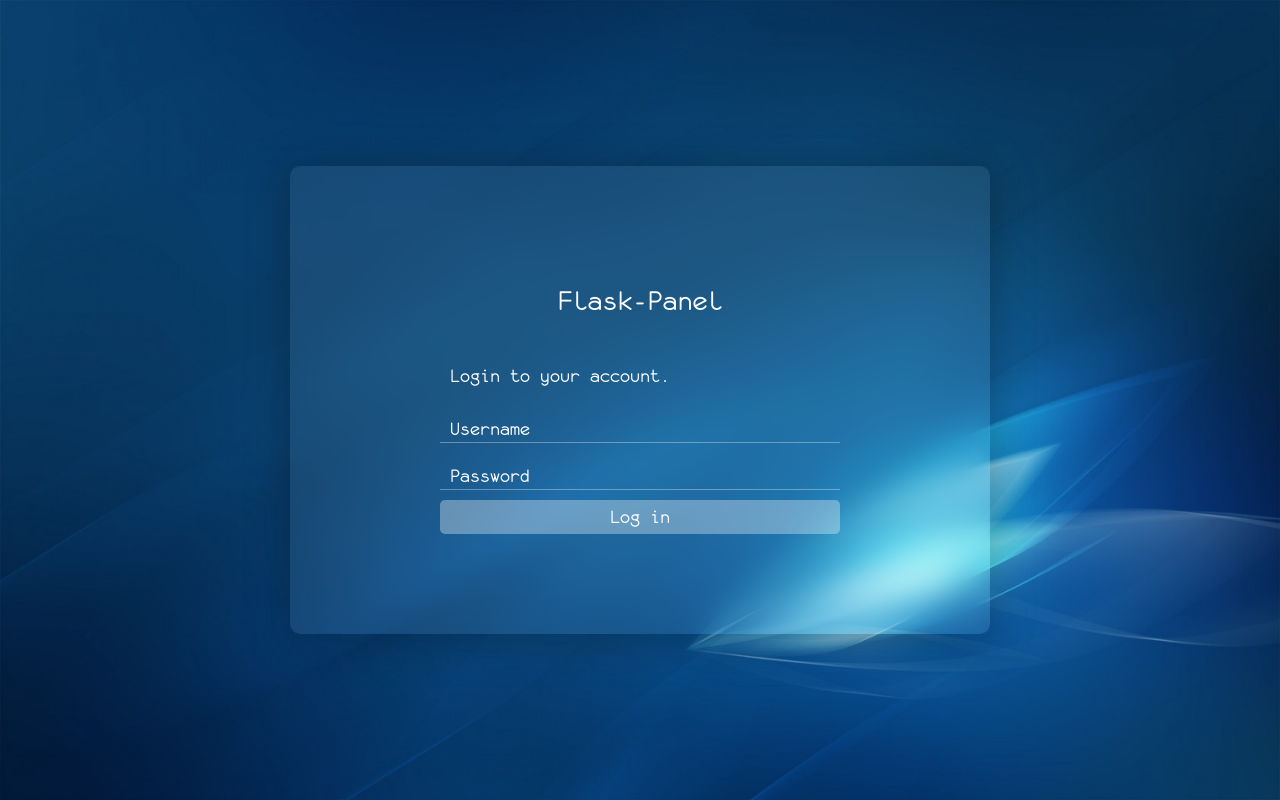
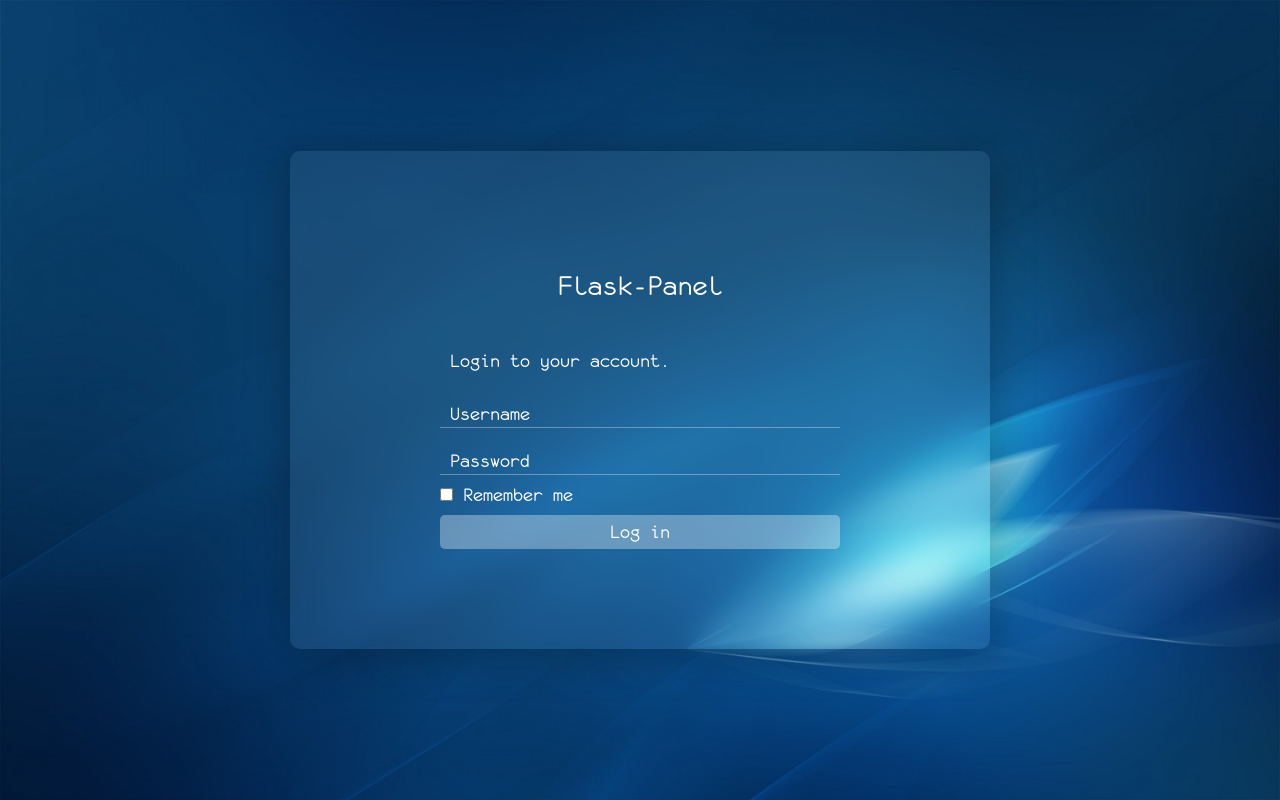
Before and after one commit to badger-py/flask-panel, a Flask app: page /login in a window 1280 px wide. Run offline with Flask 2, Linux system fonts and the light colour scheme.

Commit message:
Bug fixed

```diff
--- a/main.py
+++ b/main.py
@@ -38,14 +38,29 @@ def login():
     if request.method == "GET":
         return render_template('login.html.jinja')
     else:
-        user = controller.login_user(request.form.get('user'), request.form.get('pass'))
+        remember = False
+        user = {
+            "login":None,
+            "password":None,
+        }
+        if request.content_type == "application/json":
+            user["login"] = request.json["user"]
+            user["password"] = request.json["pass"]
+            remember = request.json["remember"]
+        else:
+            user["login"] = request.form["user"]
+            user["password"] = request.form["pass"]
+            remember = request.form["remember"]
+        user = controller.login_user(user["login"], user['password'])
         if not user:
             if request.content_type == "application/json":
-                return make_response(jsonify({"error": "Invalid username or password"}))
+                return make_response(jsonify({"error": "Invalid username or password"}),400)
             else:
                 flash("You type don't correct password")
                 return redirect(url_for('login'))
-        login_user(user)
+        login_user(user,remember=remember)
+        if request.content_type == "application/json":
+            return make_response(jsonify({"status":"ok"}),200)
         return redirect(url_for('index'))
 
 @app.errorhandler(404)
--- a/panel.py
+++ b/panel.py
@@ -33,7 +33,7 @@ class UsersController:
     # @use_db
     def login_user(self, login, password):
         self._get_database()
-        self.cursor.execute('SELECT * FROM users WHERE username=?', (login,))
+        self.cursor.execute('SELECT * FROM users WHERE username="%s"' % login)
         user = self.cursor.fetchone()
         if not user:
             self._close_database()
--- a/static/js/login.js
+++ b/static/js/login.js
@@ -5,16 +5,18 @@ window.onload = e => {
         let xhr = new XMLHttpRequest();
         xhr.onload = ()=>{
             alert(`${xhr.status} ${xhr.statusText}`);
+            console.log(xhr)
         };
         xhr.onerror = () => {
-            alert(`${xhr.status} ${xhr.statusText}`);
+
         };
         xhr.open("POST","/login",true);
         xhr.setRequestHeader("Content-Type", "application/json");
 
         xhr.send(JSON.stringify({
             user:form.elements["user"].value,
-            pass:form["pass"].value
+            pass:form["pass"].value,
+            remember:form["remember"].checked
         }));
     },true)
 }
--- a/templates/login.html.jinja
+++ b/templates/login.html.jinja
@@ -15,6 +15,10 @@
             <input class="input__value" placeholder="." id="pass" name="pass" type="password" minlength="8"/>
             <span class="input__placeholder">Password</span>
         </div>
+        <label>
+            <input type="checkbox" name="remember"/>
+            Remember me
+        </label>
         <input type="submit" value="Log in"/>
     </form>
 </div>
```
Also changed, not shown: users.sqlite.
